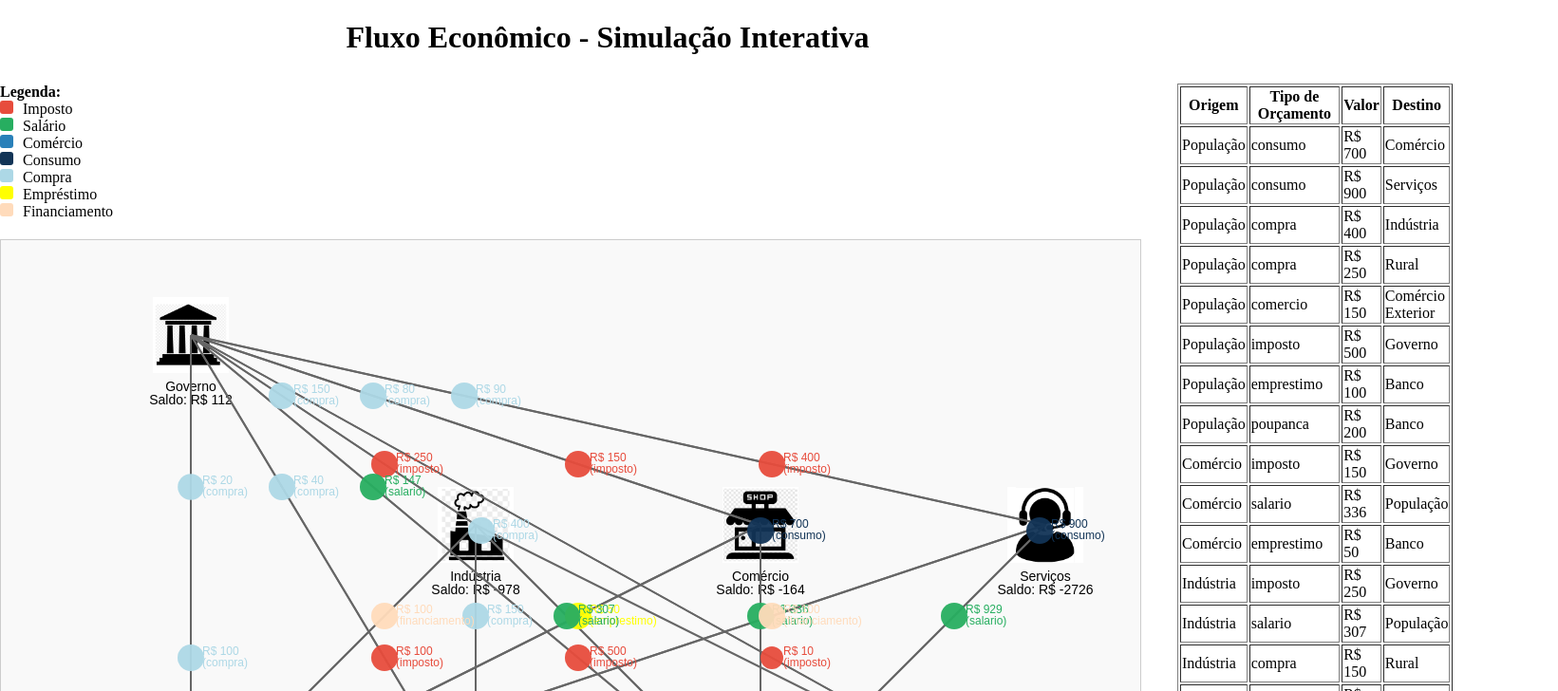
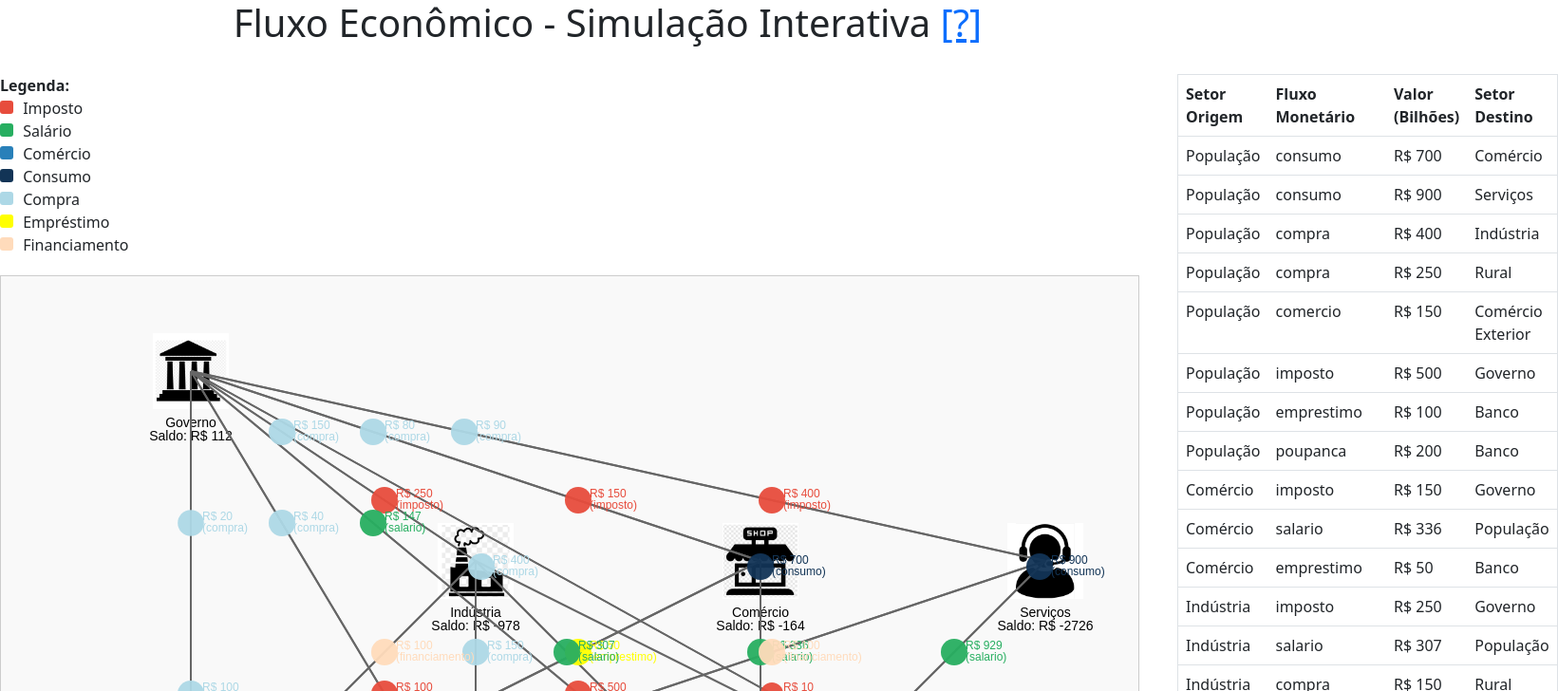
Before and after one commit to rkdbamberg/ecodiflux, a plain HTML site: page index.html in a window 1280 px wide. Shown: the top 728 px of the page at 95% size, 1641 px wide, since content can reach past the window. Drawn offline with nearby package versions, Linux system fonts and the light colour scheme; animation ran at ten frames a second.

Commit message:
Melhorias

```diff
--- a/index.html
+++ b/index.html
@@ -4,6 +4,10 @@
   <meta charset="UTF-8">
   <title>Fluxos Animados</title>
   <script src="https://cdn.jsdelivr.net/npm/konva@9/konva.min.js"></script>
+  <head>
+    <link href="https://cdn.jsdelivr.net/npm/bootstrap@5.3.0/dist/css/bootstrap.min.css" rel="stylesheet">
+  </head>
+
   <style>
     body { margin: 0; padding: 0; }
     #layout {
@@ -29,7 +33,7 @@
 </head>
 <body>
 <h1 style="text-align: center; margin-bottom: 30px;">
-  Fluxo Econômico - Simulação Interativa
+  Fluxo Econômico - Simulação Interativa <a href="README.md">[?]</a>
 </h1>
 
 <!-- ...código existente... -->
@@ -42,13 +46,13 @@
 
   <!-- Tabela à direita -->
   <div id="tabela" style="flex: 1;">
-    <table id="tabela-orcamento" border="1">
+    <table class="table" id="tabela-orcamento" border="1">
       <thead>
         <tr>
-          <th>Origem</th>
-          <th>Tipo de Orçamento</th>
-          <th>Valor</th>
-          <th>Destino</th>
+          <th>Setor Origem</th>
+          <th>Fluxo Monetário</th>
+          <th>Valor (Bilhões)</th>
+          <th>Setor Destino</th>
         </tr>
       </thead>
       <tbody>
```
Also changed, not shown: 1 other file.
